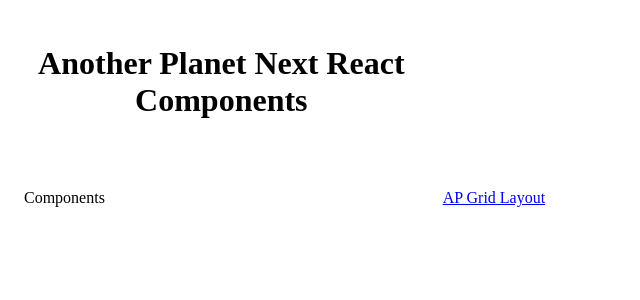
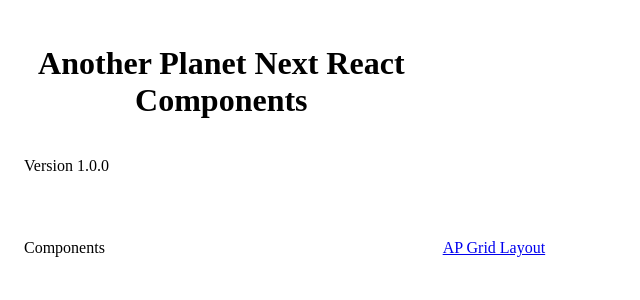
Before and after one commit to anotherplanet-io/Next-React-Components, a Next.js app: page / in a window 1280 px wide. Shown: the top 300 px of the page, without its empty margins (0-640 px from the left). Built offline with nearby package versions, Linux system fonts and the light colour scheme.

Commit message:
add version to the index page

```diff
--- a/pages/index.js
+++ b/pages/index.js
@@ -15,6 +15,11 @@ class index extends Component {
           <Row>
             <Cell phone={4} tablet={8} desktop={12}>
               <h1>Another Planet Next React Components</h1>
+            </Cell>
+          </Row>
+          <Row>
+            <Cell phone={4} tablet={8} desktop={12}>
+              <p>Version 1.0.0</p>
             </Cell>
           </Row>
         </Container>
```
Also changed, not shown: 3 other files (tests, documents, lock files or other folders).
